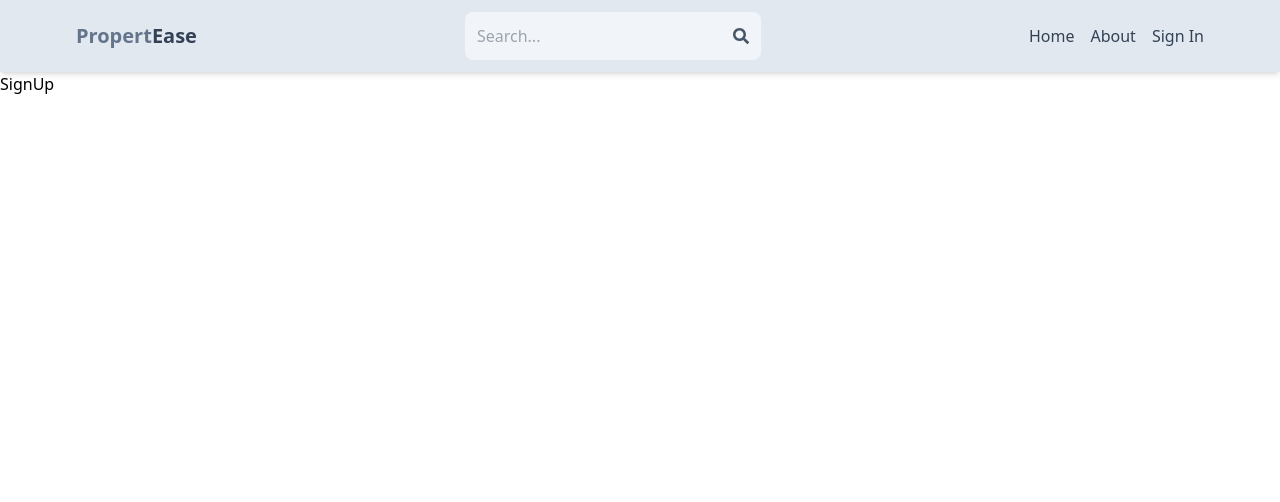
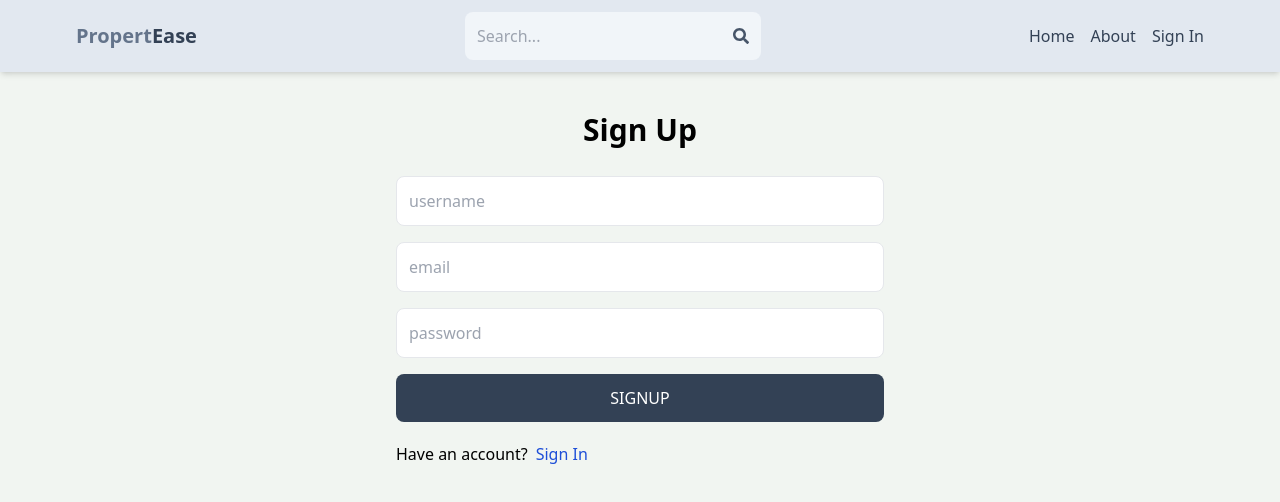
Before and after one commit to KagisoMakgaba1/PropertEase, a React (Vite) app in the folder client/: page /sign-up in a window 1280 px wide. Shown: the top 502 px of the page. Built offline with nearby package versions, Linux system fonts and the light colour scheme.

Commit message:
complete signup page UI

```diff
--- a/client/src/index.css
+++ b/client/src/index.css
@@ -1,3 +1,7 @@
 @tailwind base;
 @tailwind components;
 @tailwind utilities;
+
+body {
+  background-color: rgb(241, 245, 241);
+}
--- a/client/src/pages/SignUp.jsx
+++ b/client/src/pages/SignUp.jsx
@@ -1,9 +1,37 @@
 import React from 'react'
+import { Link } from 'react-router-dom';
 
 export default function SignUp() {
   return (
-    <div>
-      SignUp
+    <div className='p-3 max-w-lg mx-auto'>
+      <h1 className="text-3xl text-center font-semibold my-7">Sign Up</h1>
+      <form className='flex flex-col gap-4 '>
+        <input
+          type="text"
+          placeholder="username"
+          className="border p-3 rounded-lg"
+          id="username"
+        />
+        <input
+          type="email"
+          placeholder="email"
+          className="border p-3 rounded-lg"
+          id="username"
+        />
+        <input
+          type="password"
+          placeholder="password"
+          className="border p-3 rounded-lg"
+          id="username"
+        />
+        <button className='bg-slate-700 text-white p-3 rounded-lg uppercase hover:opacity-95 disabled:opacity-80'>SignUp</button>
+      </form>
+      <div className='flex gap-2 mt-5'>
+       <p> Have an account?</p>
+       <Link to={"/sign-in"}>
+       <span className='text-blue-700'>Sign In</span>
+       </Link>
+      </div>
     </div>
-  )
+  );
 }
```
